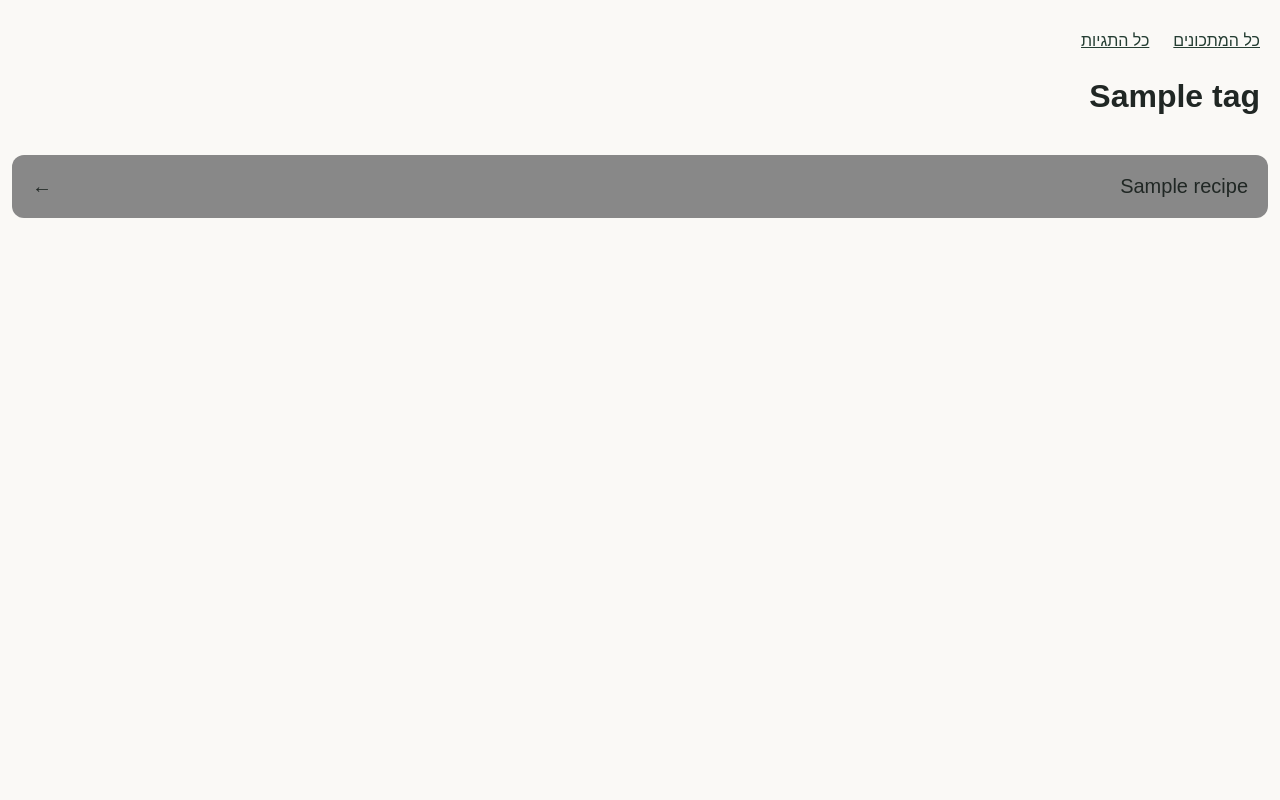
After one commit to tmr232/SeferBishul, a Python web app: template src/sefer_bishul/templates/tags.html in a window 1280 px wide. The commit adds this page. Run offline with Jinja, Linux system fonts and the light colour scheme; the template is opened without the code that fills it: most values are stand-ins (such as "Sample title", 1, 10 or a date in 2020).

Commit message:
Add Hebrew recipe tags and tag-based navigation
Support optional YAML frontmatter tags and static RTL tag browsing with
stable pastel colors, recipe lists, and links from recipes and menus.

Co-authored-by: Amp <amp@ampcode.com>
Amp-Thread-ID: https://ampcode.com/threads/T-01a1e020-d10a-76b5-a828-73f4bbd0cc8a

```diff
--- a/pyproject.toml
+++ b/pyproject.toml
@@ -14,6 +14,7 @@ dependencies = [
     "pillow>=10.2.0",
     "nox>=2023.4.22",
     "types-pillow>=10.2.0.20240206",
+    "pyyaml>=6.0.3",
 ]
 
 
@@ -31,6 +32,7 @@ dev = [
     "pytest>=7.3.0",
     "pytest-cov>=4.0.0",
     "ruff>=0.13.1",
+    "types-pyyaml>=6.0.12.20261113",
 ]
 
 [tool.mypy]
--- /dev/null
+++ b/src/sefer_bishul/static/tags.css
@@ -0,0 +1,56 @@
+* { box-sizing: border-box; }
+.tag-browser {
+  margin: 0;
+  min-height: 100vh;
+  min-height: 100dvh;
+  display: flex;
+  flex-direction: column;
+  background: #faf9f6;
+  color: #202724;
+  font-family: Arial, sans-serif;
+}
+.tag-header { padding: 1.25rem; }
+.tag-header nav, .recipe-nav { display: flex; flex-wrap: wrap; gap: .5rem 1.5rem; }
+.tag-header nav a, .recipe-nav a { padding-block: .75rem; color: #253e33; }
+.tag-header h1 { margin: 1rem 0 .5rem; font-size: 2rem; overflow-wrap: anywhere; }
+.tag-browser main { flex: 1; }
+.tag-grid {
+  display: grid;
+  grid-template-columns: repeat(2, minmax(0, 1fr));
+  grid-template-rows: repeat(var(--rows), minmax(8rem, 1fr));
+  gap: .75rem;
+  padding: 0 .75rem .75rem;
+}
+.tag-tile {
+  display: flex;
+  flex-direction: column;
+  justify-content: center;
+  gap: .75rem;
+  padding: 1rem;
+  border-radius: .75rem;
+  font-size: 1.5rem;
+  font-weight: bold;
+  overflow-wrap: anywhere;
+}
+.tag-tile small { font-size: 1rem; font-weight: normal; }
+.tag-tile, .recipe-tag { background: var(--tag-color); color: #202724; text-decoration: none; }
+.tag-tile:hover, .recipe-tag:hover, .tag-recipes a:hover { text-decoration: underline; }
+a:focus-visible { outline: 3px solid #202724; outline-offset: 3px; }
+.tag-recipes { list-style: none; margin: 0; padding: .75rem; }
+.tag-recipes li { margin-bottom: .75rem; }
+.tag-recipes a {
+  display: flex;
+  justify-content: space-between;
+  gap: 1rem;
+  background: var(--tag-color);
+  color: #202724;
+  padding: 1.25rem;
+  border-radius: .75rem;
+  text-decoration: none;
+  font-size: 1.25rem;
+  overflow-wrap: anywhere;
+}
+.recipe-tags { display: flex; flex-wrap: wrap; gap: .5rem; margin-block: 1rem; }
+.recipe-tag { padding: .75rem 1rem; border-radius: .5rem; font-family: Arial, sans-serif; }
+.tag-empty { padding: 1.25rem; }
+@media print { .recipe-nav, .recipe-tags { display: none; } }
--- a/src/sefer_bishul/templates/pics.html.j2
+++ b/src/sefer_bishul/templates/pics.html.j2
@@ -88,6 +88,7 @@
 
 <body>
   <h1>ספר המתכונים של נמיר</h1>
+  <nav aria-label="ניווט ראשי"><a href="index.html">כל המתכונים</a> · <a href="tags.html">מתכונים לפי תגיות</a></nav>
   <div class="gallery">
     {% for recipe in recipes %}
     {% if recipe.hero %}
--- /dev/null
+++ b/src/sefer_bishul/templates/tags.html
@@ -0,0 +1,36 @@
+<!doctype html>
+<html lang="he" dir="rtl">
+  <head>
+    <meta charset="UTF-8" />
+    <meta name="viewport" content="width=device-width, initial-scale=1" />
+    <title>{% if tag %}{{ tag.name }} — {% endif %}תגיות — ספר המתכונים של נמיר</title>
+    <link rel="stylesheet" href="{% if tag %}../{% endif %}static/tags.css" />
+  </head>
+  <body class="tag-browser">
+    <header class="tag-header">
+      <nav aria-label="ניווט ראשי">
+        <a href="{% if tag %}../{% endif %}index.html">כל המתכונים</a>
+        {% if tag %}<a href="../tags.html">כל התגיות</a>{% endif %}
+      </nav>
+      {% if tag %}<h1>{{ tag.name }}</h1>{% endif %}
+    </header>
+    <main{% if not tag and tags %} class="tag-grid" style="--rows: {{ (tags | length + 1) // 2 }}"{% endif %}>
+      {% if tag %}
+      <ul class="tag-recipes" style="--tag-color: {{ tag.color }}">
+        {% for recipe in recipes %}
+        <li><a href="../{{ recipe.link }}">{{ recipe.name }}<span aria-hidden="true">←</span></a></li>
+        {% endfor %}
+      </ul>
+      {% else %}
+        {% for item, recipes in tags %}
+        <a class="tag-tile" href="{{ item.link }}" style="--tag-color: {{ item.color }}">
+          <span>{{ item.name }}</span>
+          <small>{% if recipes | length == 1 %}מתכון אחד{% else %}{{ recipes | length }} מתכונים{% endif %}</small>
+        </a>
+        {% else %}
+        <p class="tag-empty">עדיין אין תגיות. אפשר בינתיים לבחור מתוך <a href="index.html">כל המתכונים</a>.</p>
+        {% endfor %}
+      {% endif %}
+    </main>
+  </body>
+</html>
```
Also changed, not shown: recipes/חנוכה/לביבות תפוחי אדמה.md (+3 -0 lines), recipes/חנוכה/סופגניות אשל.md (+3 -0 lines), recipes/חנוכה/סופגניות של סבתא מרים.md (+3 -0 lines), src/sefer_bishul/ng.py (+72 -3 lines), src/sefer_bishul/templates/recipe.html (+13 -0 lines), src/sefer_bishul/templates/toc.html.j2 (+27 -1 lines), tests/test_tags.py (added, +115 -0 lines), README.md, 1 other file.
